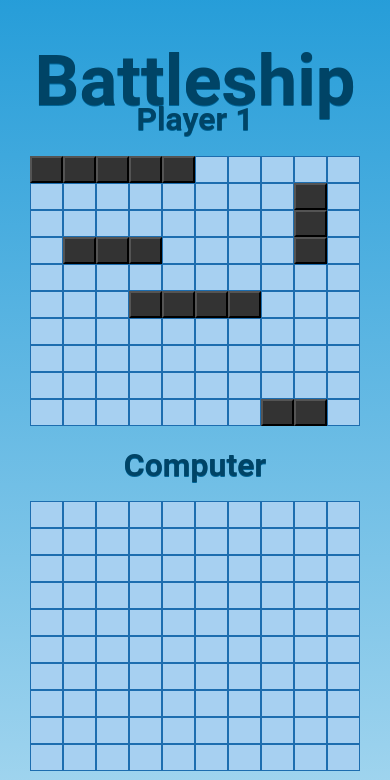
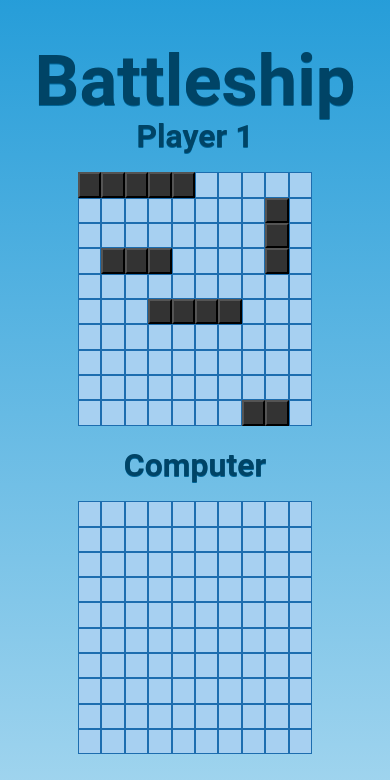
Before and after one commit to SamuelFerfort/battleship, a website built with webpack: page src/index.html in a window 390 px wide. Shown: the top 780 px of the page. Built offline with nearby package versions, Linux system fonts and the light colour scheme.

Commit message:
improved responsiveness

```diff
--- a/src/styles.css
+++ b/src/styles.css
@@ -137,11 +137,11 @@ dialog {
   gap: 1.3rem;
 }
 
-@media (max-width: 768px) {
+@media (max-width: 1152px) {
   .board1,
   .board2 {
-    width: 330px;
-    height: 270px;
+    width: 60vw;
+    height: 30vh;
   }
   main {
     flex-direction: column;
```
Also changed, not shown: dist/bundle.js.
